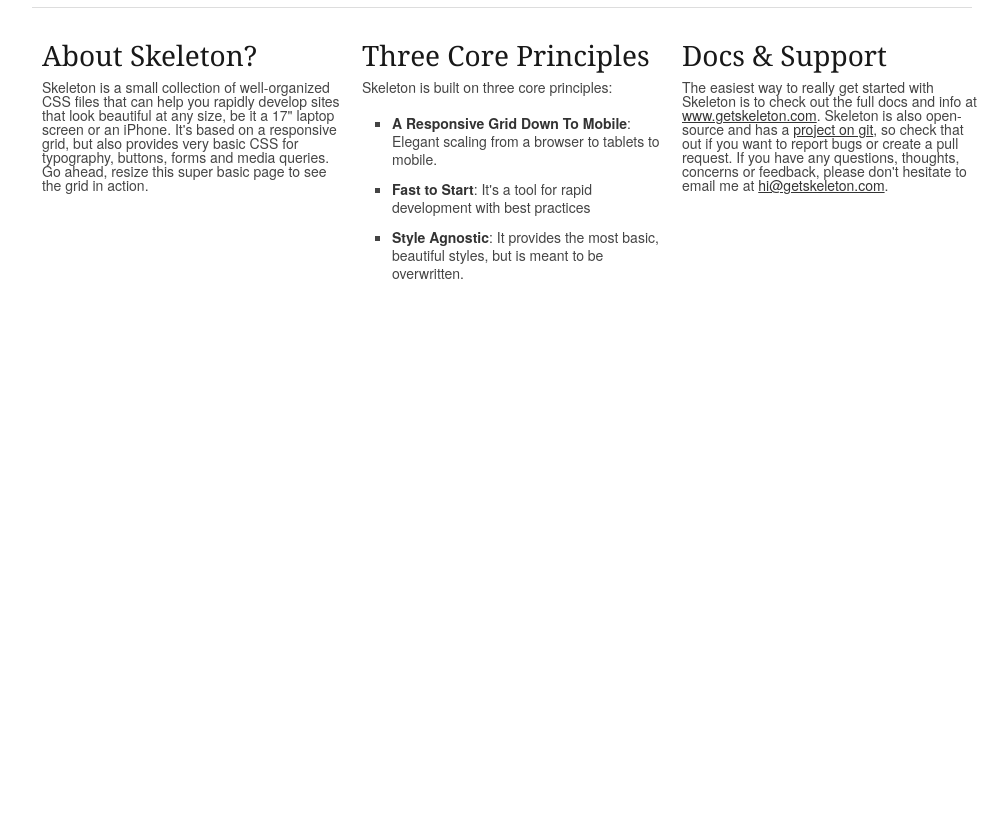
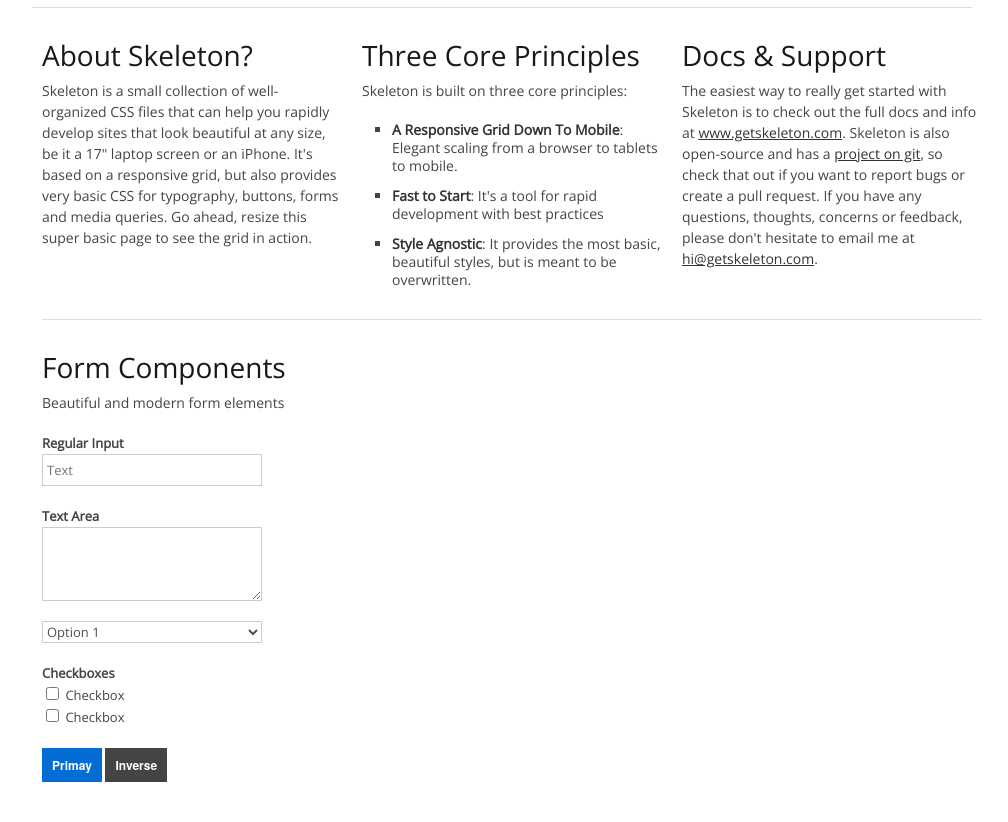
Before and after one commit to fiveisprime/lattice, a plain HTML site: page index.html in a window 1280 px wide. Shown: the part 117-939 px from the top of the page, without its empty margins (128-1136 px from the left). Before the commit the page ends 800 px from the top, so only its background shows below. Drawn offline with nearby package versions, Linux system fonts and the light colour scheme.

Commit message:
Updated for a much more modern feel.
Updated primary button color. Updated inputs: removed the border
radius. Updated to use Open Sans by default and increased the
line-height to make things much more readable.

```diff
--- a/css/style.css
+++ b/css/style.css
@@ -1,3 +1,4 @@
+@import url(http://fonts.googleapis.com/css?family=Open+Sans);
 /*
  * Skeleton V1.2
  * Copyright 2011, Dave Gamache
@@ -63,109 +64,109 @@
   border-spacing: 0;
 }
 
-/* line 65, ../sass/partials/_base.scss */
+/* line 67, ../sass/partials/_base.scss */
 body {
   background: white;
-  font-family: "HelveticaNeue", "Helvetica Neue", Helvetica, Arial, sans-serif;
+  font-family: "Open Sans", sans-serif;
   font-size: 14px;
   font-weight: 21px;
+  line-height: 21px;
   color: #444444;
-  -webkit-font-smoothing: antialiased;
   -webkit-text-size-adjust: 100%;
 }
 
-/* line 77, ../sass/partials/_base.scss */
+/* line 79, ../sass/partials/_base.scss */
 h1, h2, h3, h4, h5, h6 {
   color: #181818;
-  font-family: "Georgia", "Times New Roman", serif;
+  font-family: "Open Sans", sans-serif;
   font-weight: normal;
 }
 
-/* line 81, ../sass/partials/_base.scss */
+/* line 83, ../sass/partials/_base.scss */
 h1 a, h2 a, h3 a, h4 a, h5 a, h6 a {
   font-weight: inherit;
 }
 
-/* line 82, ../sass/partials/_base.scss */
+/* line 84, ../sass/partials/_base.scss */
 h1 {
   font-size: 46px;
   line-height: 50px;
   margin-bottom: 14px;
 }
 
-/* line 83, ../sass/partials/_base.scss */
+/* line 85, ../sass/partials/_base.scss */
 h2 {
   font-size: 35px;
   line-height: 40px;
   margin-bottom: 10px;
 }
 
-/* line 84, ../sass/partials/_base.scss */
+/* line 86, ../sass/partials/_base.scss */
 h3 {
   font-size: 28px;
   line-height: 34px;
   margin-bottom: 8px;
 }
 
-/* line 85, ../sass/partials/_base.scss */
+/* line 87, ../sass/partials/_base.scss */
 h4 {
   font-size: 21px;
   line-height: 30px;
   margin-bottom: 4px;
 }
 
-/* line 86, ../sass/partials/_base.scss */
+/* line 88, ../sass/partials/_base.scss */
 h5 {
   font-size: 17px;
   line-height: 24px;
 }
 
-/* line 87, ../sass/partials/_base.scss */
+/* line 89, ../sass/partials/_base.scss */
 h6 {
   font-size: 14px;
   line-height: 21px;
 }
 
-/* line 88, ../sass/partials/_base.scss */
+/* line 90, ../sass/partials/_base.scss */
 .subheader {
   color: #777;
 }
 
-/* line 90, ../sass/partials/_base.scss */
+/* line 92, ../sass/partials/_base.scss */
 p {
   margin: 0 0 20px 0;
 }
 
-/* line 91, ../sass/partials/_base.scss */
+/* line 93, ../sass/partials/_base.scss */
 p img {
   margin: 0;
 }
 
-/* line 92, ../sass/partials/_base.scss */
+/* line 94, ../sass/partials/_base.scss */
 p.lead {
   font-size: 21px;
   line-height: 27px;
   color: #777;
 }
 
-/* line 94, ../sass/partials/_base.scss */
+/* line 96, ../sass/partials/_base.scss */
 em {
   font-style: italic;
 }
 
-/* line 95, ../sass/partials/_base.scss */
+/* line 97, ../sass/partials/_base.scss */
 strong {
   font-weight: bold;
   color: #333;
 }
 
-/* line 96, ../sass/partials/_base.scss */
+/* line 98, ../sass/partials/_base.scss */
 small {
   font-size: 80%;
 }
 
 /*  Blockquotes  */
-/* line 99, ../sass/partials/_base.scss */
+/* line 101, ../sass/partials/_base.scss */
 blockquote, blockquote p {
   font-size: 17px;
   line-height: 24px;
@@ -173,30 +174,30 @@
   font-style: italic;
 }
 
-/* line 100, ../sass/partials/_base.scss */
+/* line 102, ../sass/partials/_base.scss */
 blockquote {
   margin: 0 0 20px;
   padding: 9px 20px 0 19px;
   border-left: 1px solid #ddd;
 }
 
-/* line 101, ../sass/partials/_base.scss */
+/* line 103, ../sass/partials/_base.scss */
 blockquote cite {
   display: block;
   font-size: 12px;
   color: #555;
 }
-/* line 103, ../sass/partials/_base.scss */
+/* line 105, ../sass/partials/_base.scss */
 blockquote cite:before {
   content: "\2014 \0020";
 }
 
-/* line 105, ../sass/partials/_base.scss */
+/* line 107, ../sass/partials/_base.scss */
 blockquote cite a, blockquote cite a:visited, blockquote cite a:visited {
   color: #555;
 }
 
-/* line 107, ../sass/partials/_base.scss */
+/* line 109, ../sass/partials/_base.scss */
 hr {
   border: solid #ddd;
   border-width: 1px 0 0;
@@ -205,100 +206,100 @@
   height: 0;
 }
 
-/* line 111, ../sass/partials/_base.scss */
+/* line 113, ../sass/partials/_base.scss */
 a, a:visited {
   color: #333333;
   text-decoration: underline;
   outline: 0;
 }
 
-/* line 112, ../sass/partials/_base.scss */
+/* line 114, ../sass/partials/_base.scss */
 a:hover, a:focus {
   color: black;
 }
 
-/* line 113, ../sass/partials/_base.scss */
+/* line 115, ../sass/partials/_base.scss */
 p a, p a:visited {
   line-height: inherit;
 }
 
 /* #Lists
 ================================================== */
-/* line 117, ../sass/partials/_base.scss */
+/* line 119, ../sass/partials/_base.scss */
 ul, ol {
   margin-bottom: 20px;
 }
 
-/* line 118, ../sass/partials/_base.scss */
+/* line 120, ../sass/partials/_base.scss */
 ul {
   list-style: none outside;
 }
 
-/* line 119, ../sass/partials/_base.scss */
+/* line 121, ../sass/partials/_base.scss */
 ol {
   list-style: decimal;
 }
 
-/* line 120, ../sass/partials/_base.scss */
+/* line 122, ../sass/partials/_base.scss */
 ol, ul.square, ul.circle, ul.disc {
   margin-left: 30px;
 }
 
-/* line 121, ../sass/partials/_base.scss */
+/* line 123, ../sass/partials/_base.scss */
 ul.square {
   list-style: square outside;
 }
 
-/* line 122, ../sass/partials/_base.scss */
+/* line 124, ../sass/partials/_base.scss */
 ul.circle {
   list-style: circle outside;
 }
 
-/* line 123, ../sass/partials/_base.scss */
+/* line 125, ../sass/partials/_base.scss */
 ul.disc {
   list-style: disc outside;
 }
 
-/* line 125, ../sass/partials/_base.scss */
+/* line 127, ../sass/partials/_base.scss */
 ul ul, ul ol,
 ol ol, ol ul {
   margin: 4px 0 5px 30px;
   font-size: 90%;
 }
 
-/* line 127, ../sass/partials/_base.scss */
+/* line 129, ../sass/partials/_base.scss */
 ul ul li, ul ol li,
 ol ol li, ol ul li {
   margin-bottom: 6px;
 }
 
-/* line 128, ../sass/partials/_base.scss */
+/* line 130, ../sass/partials/_base.scss */
 li {
   line-height: 18px;
   margin-bottom: 12px;
 }
 
-/* line 129, ../sass/partials/_base.scss */
+/* line 131, ../sass/partials/_base.scss */
 ul.large li {
   line-height: 21px;
 }
 
-/* line 130, ../sass/partials/_base.scss */
+/* line 132, ../sass/partials/_base.scss */
 li p {
   line-height: 21px;
 }
 
-/* line 135, ../sass/partials/_base.scss */
+/* line 137, ../sass/partials/_base.scss */
 img.scale-with-grid {
   max-width: 100%;
   height: auto;
 }
 
-/* line 168, ../sass/partials/_base.scss */
+/* line 170, ../sass/partials/_base.scss */
 .btn {
   border: none;
   display: inline-block;
-  font-size: 11px;
+  font-size: 12px;
   font-weight: bold;
   text-decoration: none;
   cursor: pointer;
@@ -306,40 +307,39 @@
   line-height: normal;
   padding: 8px 10px;
   font-family: "HelveticaNeue", "Helvetica Neue", Helvetica, Arial, sans-serif;
-  background-color: #3cbac8;
-  color: #444444;
+  background-color: #046dd5;
+  color: #fdfdfd;
 }
-/* line 154, ../sass/partials/_base.scss */
+/* line 156, ../sass/partials/_base.scss */
 .btn:active {
   outline: none;
 }
-/* line 157, ../sass/partials/_base.scss */
+/* line 159, ../sass/partials/_base.scss */
 .btn:focus {
   outline: none;
 }
-/* line 160, ../sass/partials/_base.scss */
+/* line 162, ../sass/partials/_base.scss */
 .btn.full-width {
   width: 100%;
   padding-left: 0 !important;
   padding-right: 0 !important;
   text-align: center;
 }
-/* line 172, ../sass/partials/_base.scss */
+/* line 174, ../sass/partials/_base.scss */
 .btn:hover {
-  background-color: #34aab7;
-  color: #373737;
+  background-color: #0460bc;
 }
-/* line 176, ../sass/partials/_base.scss */
+/* line 177, ../sass/partials/_base.scss */
 .btn:active {
-  background-color: #2e97a3;
-  color: #373737;
+  background-color: #0353a3;
+  color: #f0f0f0;
 }
 
-/* line 182, ../sass/partials/_base.scss */
+/* line 183, ../sass/partials/_base.scss */
 .btn-inverse {
   border: none;
   display: inline-block;
-  font-size: 11px;
+  font-size: 12px;
   font-weight: bold;
   text-decoration: none;
   cursor: pointer;
@@ -350,25 +350,24 @@
   background-color: #444444;
   color: white;
 }
-/* line 154, ../sass/partials/_base.scss */
+/* line 156, ../sass/partials/_base.scss */
 .btn-inverse:active {
   outline: none;
 }
-/* line 157, ../sass/partials/_base.scss */
+/* line 159, ../sass/partials/_base.scss */
 .btn-inverse:focus {
   outline: none;
 }
-/* line 160, ../sass/partials/_base.scss */
+/* line 162, ../sass/partials/_base.scss */
 .btn-inverse.full-width {
   width: 100%;
   padding-left: 0 !important;
   padding-right: 0 !important;
   text-align: center;
 }
-/* line 186, ../sass/partials/_base.scss */
+/* line 187, ../sass/partials/_base.scss */
 .btn-inverse:hover {
   background-color: #373737;
-  color: #f2f2f2;
 }
 /* line 190, ../sass/partials/_base.scss */
 .btn-inverse:active {
@@ -402,27 +401,22 @@
   border: 1px solid #ccc;
   padding: 6px 4px;
   outline: none;
-  -webkit-border-radius: 5px;
-  -moz-border-radius: 5px;
-  -ms-border-radius: 5px;
-  -o-border-radius: 5px;
-  border-radius: 5px;
-  font: 13px "HelveticaNeue", "Helvetica Neue", Helvetica, Arial, sans-serif;
-  color: #777;
+  font: 13px "Open Sans", sans-serif;
+  color: #505050;
   margin: 0;
   width: 210px;
   max-width: 100%;
   display: block;
   margin-bottom: 20px;
-  background: #fff;
+  background-color: #fff;
 }
 
-/* line 230, ../sass/partials/_base.scss */
+/* line 229, ../sass/partials/_base.scss */
 select {
   padding: 0;
 }
 
-/* line 236, ../sass/partials/_base.scss */
+/* line 235, ../sass/partials/_base.scss */
 input[type="text"]:focus,
 input[type="password"]:focus,
 input[type="email"]:focus,
@@ -434,12 +428,12 @@
   box-shadow: 0 0 3px rgba(0, 0, 0, 0.2);
 }
 
-/* line 241, ../sass/partials/_base.scss */
+/* line 240, ../sass/partials/_base.scss */
 textarea {
   min-height: 60px;
 }
 
-/* line 245, ../sass/partials/_base.scss */
+/* line 244, ../sass/partials/_base.scss */
 label,
 legend {
   display: block;
@@ -447,17 +441,17 @@
   font-size: 13px;
 }
 
-/* line 250, ../sass/partials/_base.scss */
+/* line 249, ../sass/partials/_base.scss */
 select {
   width: 220px;
 }
 
-/* line 253, ../sass/partials/_base.scss */
+/* line 252, ../sass/partials/_base.scss */
 input[type="checkbox"] {
   display: inline;
 }
 
-/* line 257, ../sass/partials/_base.scss */
+/* line 256, ../sass/partials/_base.scss */
 label span,
 legend span {
   font-weight: normal;
@@ -465,17 +459,17 @@
   color: #444;
 }
 
-/* line 265, ../sass/partials/_base.scss */
+/* line 264, ../sass/partials/_base.scss */
 .remove-bottom {
   margin-bottom: 0 !important;
 }
 
-/* line 266, ../sass/partials/_base.scss */
+/* line 265, ../sass/partials/_base.scss */
 .half-bottom {
   margin-bottom: 10px !important;
 }
 
-/* line 267, ../sass/partials/_base.scss */
+/* line 266, ../sass/partials/_base.scss */
 .add-bottom {
   margin-bottom: 20px !important;
 }
--- a/index.html
+++ b/index.html
@@ -49,7 +49,7 @@
 
     <div class="sixteen columns">
       <h1 class="remove-bottom" style="margin-top: 40px">Skeleton</h1>
-      <h5>Version SASS</h5>
+      <h5>Version: Modern SASS</h5>
       <hr />
     </div>
 
@@ -90,6 +90,39 @@
       </p>
     </div>
 
+    <div class="sixteen columns">
+      <hr />
+    </div>
+
+    <div class="one-third column">
+      <h3>Form Components</h3>
+      <p>Beautiful and modern form elements</p>
+      <form class="form">
+        <label for="text">Regular Input</label>
+        <input name="text" type="text" value="" placeholder="Text">
+        <label for="textarea">Text Area</label>
+        <textarea name="textarea"></textarea>
+        <select id="selectList">
+          <option value="Option 1">Option 1</option>
+          <option value="Option 2">Option 2</option>
+          <option value="Option 3">Option 3</option>
+          <option value="Option 4">Option 4</option>
+        </select>
+        <fieldset>
+          <legend>Checkboxes</legend>
+          <label for="checkbox">
+            <input type="checkbox" name="check" value="Checkbox"><span> Checkbox</span>
+          </label>
+          <label for="checkbox">
+            <input type="checkbox" name="check" value="Checkbox"><span> Checkbox</span>
+          </label>
+        </fieldset>
+
+        <input type="submit" name="" class="btn" value="Primay">
+        <input type="submit" name="" class="btn-inverse" value="Inverse">
+      </form>
+    </div>
+
   </div>
 
 </body>
--- a/sass/partials/_base.scss
+++ b/sass/partials/_base.scss
@@ -60,6 +60,8 @@
   border-spacing: 0;
 }
 
+@import url(http://fonts.googleapis.com/css?family=Open+Sans);
+
 // #Basic Styles
 // ==================================================
 body {
@@ -67,8 +69,8 @@
   font-family: $bodyFontFamily;
   font-size: $bodyFontSize;
   font-weight: $bodyFontWeight;
+  line-height: $bodyLineHeight;
   color: $bodyColor;
-    -webkit-font-smoothing: antialiased;
   -webkit-text-size-adjust: 100%;
 }
 
@@ -143,7 +145,7 @@
 @mixin btn {
   border: none;
   display: inline-block;
-  font-size: 11px;
+  font-size: 12px;
   font-weight: bold;
   text-decoration: none;
   cursor: pointer;
@@ -171,7 +173,6 @@
   color: $btnPrimary;
   &:hover {
     background-color: darken($btnPrimaryBackground, 5%);
-    color: darken($btnPrimary, 5%);
   }
   &:active {
     background-color: darken($btnPrimaryBackground, 10%);
@@ -185,7 +186,6 @@
   color: $btnInverse;
   &:hover {
     background-color: darken($btnInverseBackground, 5%);
-    color: darken($btnInverse, 5%);
   }
   &:active {
     background-color: darken($btnInverseBackground, 10%);
@@ -217,15 +217,14 @@
   border: 1px solid #ccc;
   padding: 6px 4px;
   outline: none;
-  @include border-radius();
-  font: 13px "HelveticaNeue", "Helvetica Neue", Helvetica, Arial, sans-serif;
-  color: #777;
+  font: 13px "Open Sans", sans-serif;
+  color: #505050;
   margin: 0;
   width: 210px;
   max-width: 100%;
   display: block;
   margin-bottom: 20px;
-  background: #fff;
+  background-color: #fff;
 }
 select {
   padding: 0;
--- a/sass/partials/_variables.scss
+++ b/sass/partials/_variables.scss
@@ -1,8 +1,9 @@
 // #Body Variables
 // ==================================================
-$bodyFontFamily: "HelveticaNeue", "Helvetica Neue", Helvetica, Arial, sans-serif;
+$bodyFontFamily: 'Open Sans', sans-serif;
 $bodyFontSize: 14px;
 $bodyFontWeight: 21px;
+$bodyLineHeight: 21px;
 
 $bodyBackground: #FFF;
 $bodyColor: #444;
@@ -14,15 +15,15 @@
 
 // #Button Variables
 // ==================================================
-$btnPrimary: #444;
-$btnPrimaryBackground: #3CBAC8;
+$btnPrimary: #FDFDFD;
+$btnPrimaryBackground: #046dd5;
 
 $btnInverse: #FFF;
 $btnInverseBackground: #444;
 
 // #Header Variables
 // ==================================================
-$headerFontFamily: "Georgia", "Times New Roman", serif;
+$headerFontFamily: 'Open Sans', sans-serif;
 $headerFontWeight: normal;
 $headerColor: #181818;
 
```
